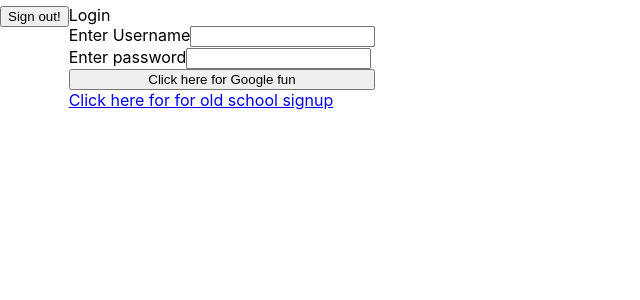
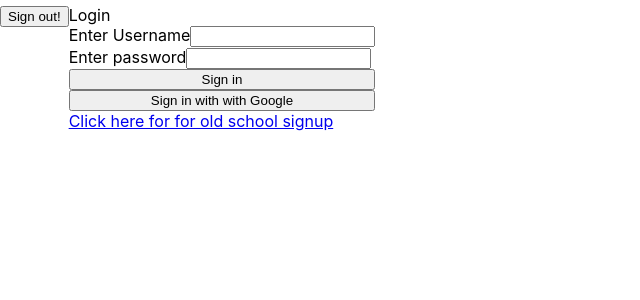
Before and after one commit to elGrogz/billable-hours-timer, a React (Create React App) app: page / in a window 1280 px wide. Shown: the top 300 px of the page, without its empty margins (0-640 px from the left). Built offline with nearby package versions, Linux system fonts and the light colour scheme; no server answers.

Commit message:
wired up some more buttons

```diff
--- a/src/App.css
+++ b/src/App.css
@@ -36,3 +36,7 @@
     transform: rotate(360deg);
   }
 }
+
+div {
+  margin-top: 50;
+}
--- a/src/App.tsx
+++ b/src/App.tsx
@@ -6,7 +6,7 @@ import LoginComponent from "./components/LoginComponent";
 import { useUserAuth, UserAuthContextProvider } from "./contexts/AuthContext";
 import { signOutFromGoogle } from "./utils/firebase";
 
-const App = () => {
+const App: React.FC = () => {
   const user = useUserAuth();
 
   return (
--- a/src/components/LoginComponent.tsx
+++ b/src/components/LoginComponent.tsx
@@ -5,10 +5,22 @@
 // } from "./utils/firebase";
 import { useState } from "react";
 import { Link } from "react-router-dom";
+import { loginToAccount, signInWithGoogle } from "../utils/firebase";
 
-const LoginComponent = () => {
+const LoginComponent: React.FC = () => {
   const [email, setEmail] = useState<string>("");
   const [password, setPassword] = useState<string>("");
+  const [error, setError] = useState<string>("");
+
+  const handleSubmit = async (event: any) => {
+    event.preventDefault();
+    setError("");
+    try {
+      await loginToAccount(email, password);
+    } catch (error: any) {
+      setError(error.message);
+    }
+  };
 
   return (
     <form
@@ -21,13 +33,17 @@ const LoginComponent = () => {
       Login
       <div>
         Enter Username
-        <input type="text" />
+        <input type="text" onChange={(event) => setEmail(event.target.value)} />
       </div>
       <div>
         Enter password
-        <input type="password" />
+        <input
+          type="password"
+          onChange={(event) => setPassword(event.target.value)}
+        />
       </div>
-      <button>Click here for Google fun</button>
+      <button onClick={handleSubmit}>Sign in</button>
+      <button onClick={signInWithGoogle}>Sign in with with Google</button>
       <Link to="/signup">Click here for for old school signup</Link>
     </form>
   );
--- a/src/components/SignupComponent.tsx
+++ b/src/components/SignupComponent.tsx
@@ -2,7 +2,7 @@ import { useState } from "react";
 import { Link } from "react-router-dom";
 import { createAccount } from "../utils/firebase";
 
-const SignupComponent = () => {
+const SignupComponent: React.FC = () => {
   const [email, setEmail] = useState<string>("");
   const [password, setPassword] = useState<string>("");
   const [error, setError] = useState<string>("");
@@ -23,6 +23,7 @@ const SignupComponent = () => {
         display: "inline-flex",
         flexDirection: "column",
         marginTop: 5,
+        marginBottom: 20,
       }}
     >
       Signup
@@ -42,8 +43,8 @@ const SignupComponent = () => {
         <input type="password" />
       </div>
       {error && <h2>Error! {error}</h2>}
+      <button onClick={handleSubmit}>Submit username and password</button>
       <Link to="/">Click here to login normally</Link>
-      <button onClick={handleSubmit}></button>
     </form>
   );
 };
```
